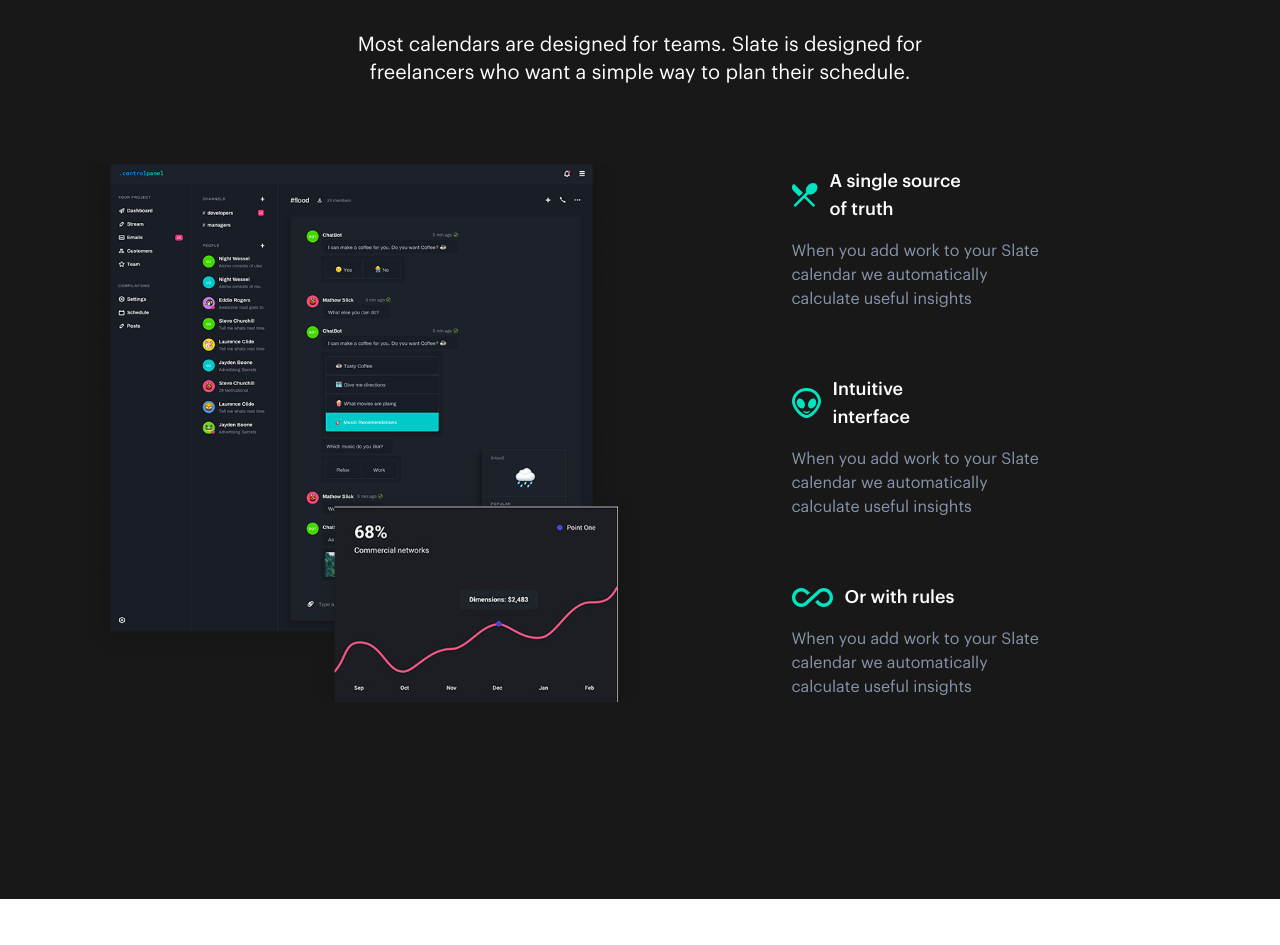
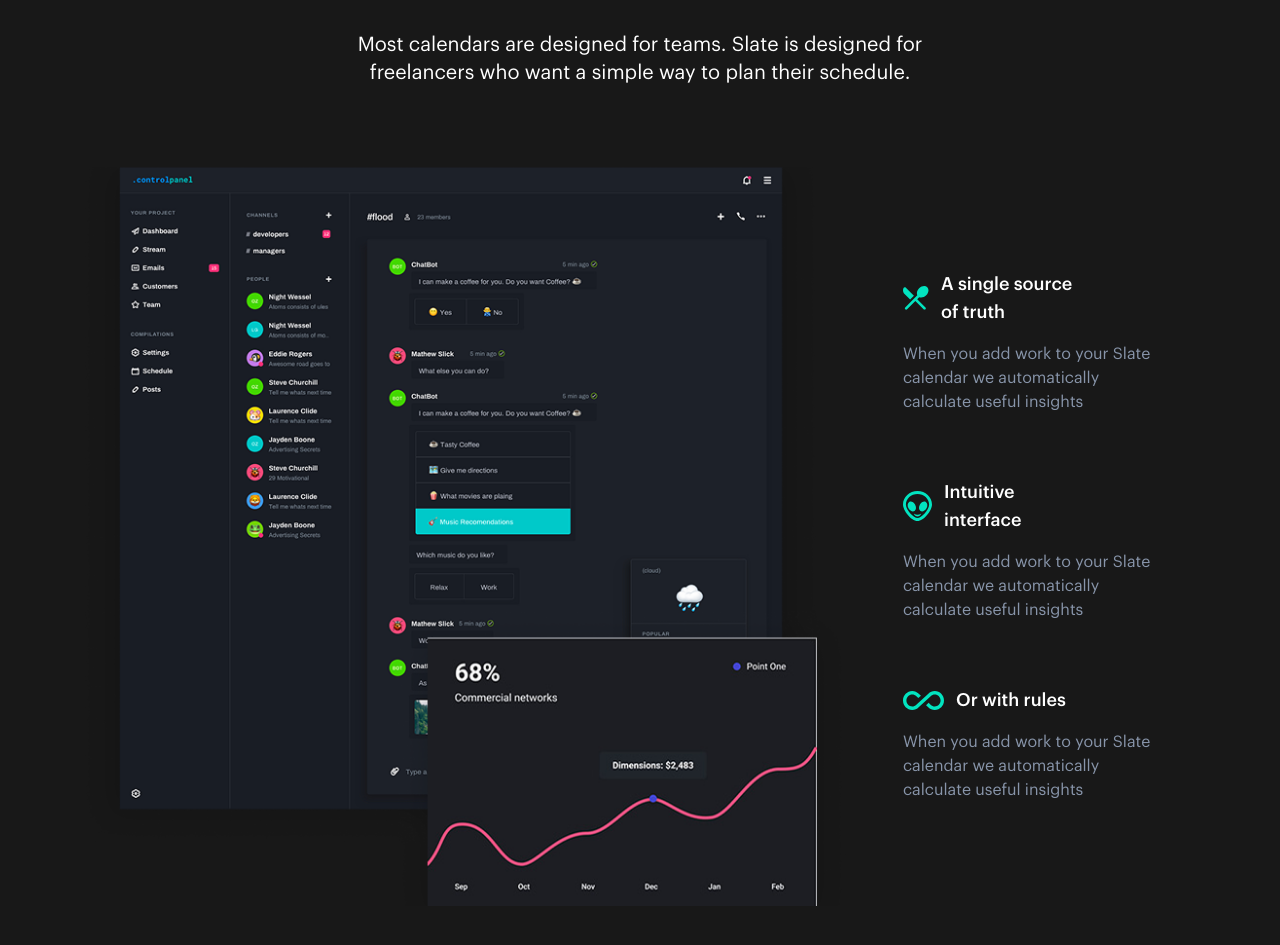
Before and after one commit to lucasrodriguescunha/frontend-test-adac-softwares, a React (Vite) app: page / in a window 1280 px wide. Shown: the part 1720-2665 px from the top of the page. Before the commit the page ends 2619 px from the top, so only its background shows below. Built offline with nearby package versions, Linux system fonts and the light colour scheme.

Commit message:
fix: update layout of FeatureHero component for improved styling and spacing

```diff
--- a/src/components/sections/Features/FeatureHero.tsx
+++ b/src/components/sections/Features/FeatureHero.tsx
@@ -3,12 +3,11 @@ import FeaturesHeroBannerImage from '../../../assets/features.png';
 
 export function FeatureHero() {
   return (
-    <section className="w-full grid grid-cols-2 place-items-center">
+    <section className="w-full grid grid-cols-[auto_auto] justify-center items-center gap-x-4 py-10">
       <img
         src={FeaturesHeroBannerImage}
         alt="Illustration of product features"
       />
-
       <FeatureCards />
     </section>
   );
```
